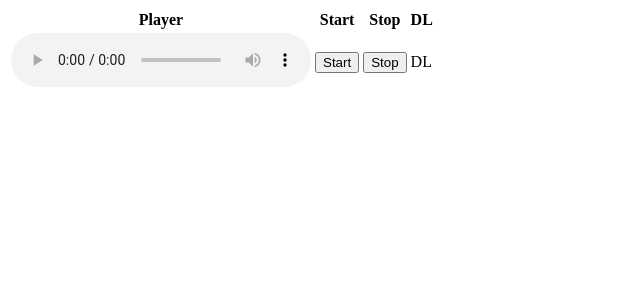
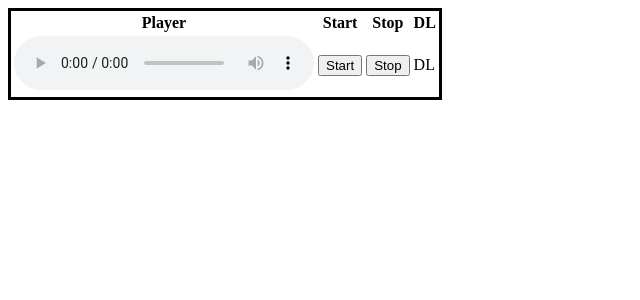
Before and after one commit to toma-sayaka-0191/gijiroku-generator, a Flask app: page / in a window 1280 px wide. Shown: the top 300 px of the page, without its empty margins (0-640 px from the left). Run offline with Flask 2, Linux system fonts and the light colour scheme.

Commit message:
202112291412

```diff
--- a/templates/index.html
+++ b/templates/index.html
@@ -6,7 +6,7 @@
     <title>Document</title>
 </head>
 <body>
-    <table border: solid;>
+    <table style="border: solid;">
         <thead>
             <tr>
                 <th>Player</th>
```
